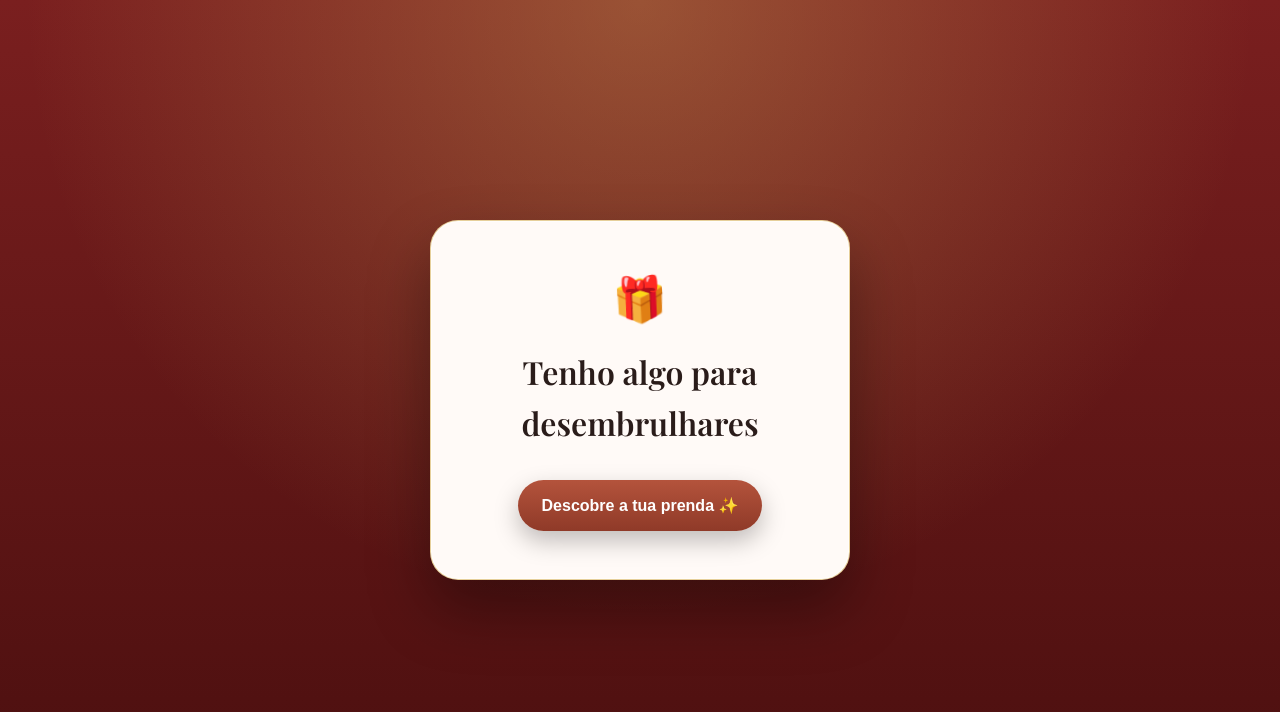
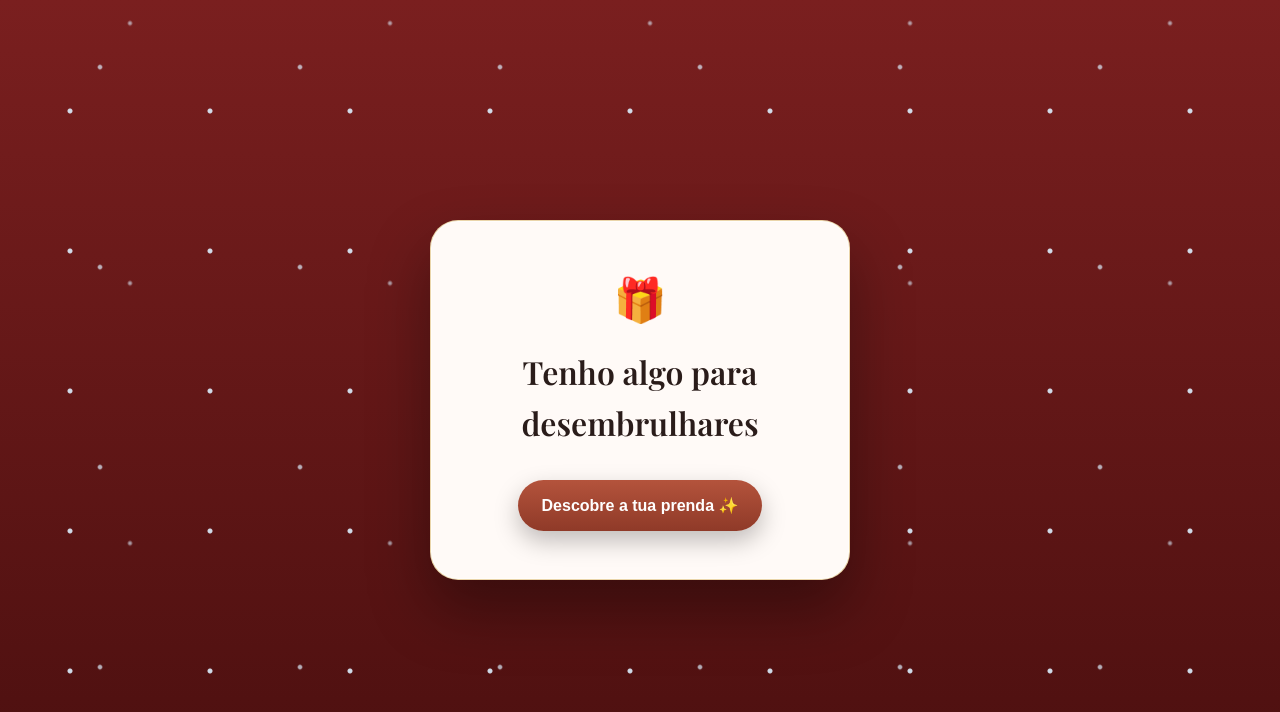
Before and after one commit to nunomeira8/christmas-gift, a React (Vite) app: page /#/ in a window 1280 px wide. Shown: the top 712 px of the page. Built offline with nearby package versions, Linux system fonts and the light colour scheme.

Commit message:
Christmas Gift
Implemented snow

```diff
--- a/src/pages/Landing.jsx
+++ b/src/pages/Landing.jsx
@@ -26,7 +26,8 @@ export default function Landing() {
 
   return (
     <main className="page center landing">
-      <div className="christmas-glow" />
+      {/* camada de neve */}
+      <div className="snow-layer" />
 
       <div className="landing-card">
         <div className="emoji">🎁</div>
--- a/src/styles/landing.css
+++ b/src/styles/landing.css
@@ -1,7 +1,8 @@
-/* LANDING – cartão presente */
-
+/* LANDING BASE */
 .landing {
   position: relative;
+  overflow: hidden;
+
   background: linear-gradient(
     180deg,
     #7a1f1f 0%,
@@ -9,46 +10,71 @@
   );
 }
 
-/* brilho suave por trás do card */
-.landing::before {
-  content: "";
+/* ---------------- NEVE VISÍVEL ---------------- */
+
+.snow-layer {
   position: absolute;
   inset: 0;
-  background:
-    radial-gradient(
-      circle at top,
-      rgba(214, 178, 94, 0.35),
-      transparent 60%
-    );
   pointer-events: none;
+  z-index: 1;
+
+  background-image:
+    radial-gradient(circle, rgba(220,240,255,0.9) 2px, transparent 3px),
+    radial-gradient(circle, rgba(220,240,255,0.7) 1.5px, transparent 3px),
+    radial-gradient(circle, rgba(220,240,255,0.6) 1px, transparent 3px);
+
+  background-size:
+    140px 140px,
+    200px 200px,
+    260px 260px;
+
+  animation: snow-fall 18s linear infinite;
 }
 
-/* cartão central */
+/* animação da neve */
+@keyframes snow-fall {
+  from {
+    background-position:
+      0 -20vh,
+      0 -40vh,
+      0 -60vh;
+  }
+  to {
+    background-position:
+      0 120vh,
+      0 160vh,
+      0 200vh;
+  }
+}
+
+/* ---------------- CARD ---------------- */
+
 .landing-card {
   position: relative;
-  z-index: 1;
+  z-index: 2;
 
   background: #fffaf7;
   padding: 3rem 2.5rem;
   border-radius: 28px;
 
-  border: 1px solid rgba(214, 178, 94, 0.6);
+  max-width: 420px;
+  width: 100%;
+  text-align: center;
+
+  border: 1px solid rgba(214, 178, 94, 0.5);
 
   box-shadow:
     0 30px 60px rgba(0, 0, 0, 0.35),
     inset 0 0 0 1px rgba(255, 255, 255, 0.6);
 
-  max-width: 420px;
-  width: 100%;
-  text-align: center;
-
-  animation: fadeUp 0.9s ease both;
+  animation: fadeUp 0.8s ease both;
 }
 
 /* emoji */
 .landing .emoji {
-  font-size: 2.6rem;
+  font-size: 2.4rem;
   margin-bottom: 1rem;
+  animation: sparkle 1s ease-in-out infinite;
 }
 
 /* título */
@@ -67,11 +93,12 @@
   box-shadow: 0 10px 25px rgba(0, 0, 0, 0.25);
 }
 
-/* animação */
+/* ---------------- ANIMAÇÕES ---------------- */
+
 @keyframes fadeUp {
   from {
     opacity: 0;
-    transform: translateY(16px);
+    transform: translateY(14px);
   }
   to {
     opacity: 1;
@@ -79,20 +106,14 @@
   }
 }
 
-.landing .emoji {
-  font-size: 2.4rem;
-  margin-bottom: 1rem;
-  animation: sparkle 1.2s ease-in-out infinite;
-}
-
 @keyframes sparkle {
   0% {
-    transform: scale(1) rotate(0deg);
+    transform: scale(1);
   }
   50% {
-    transform: scale(1.15) rotate(-3deg);
+    transform: scale(1.12);
   }
   100% {
-    transform: scale(1) rotate(0deg);
+    transform: scale(1);
   }
 }
```
